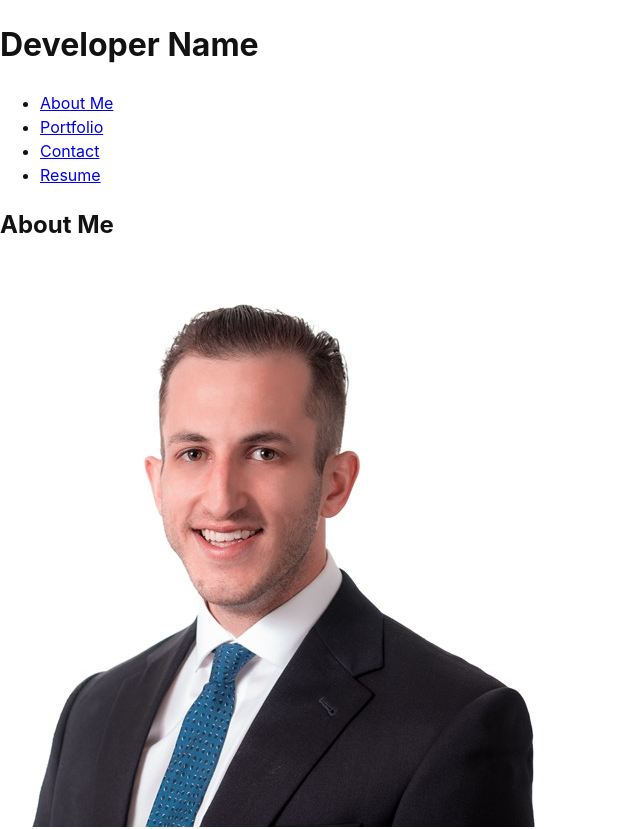
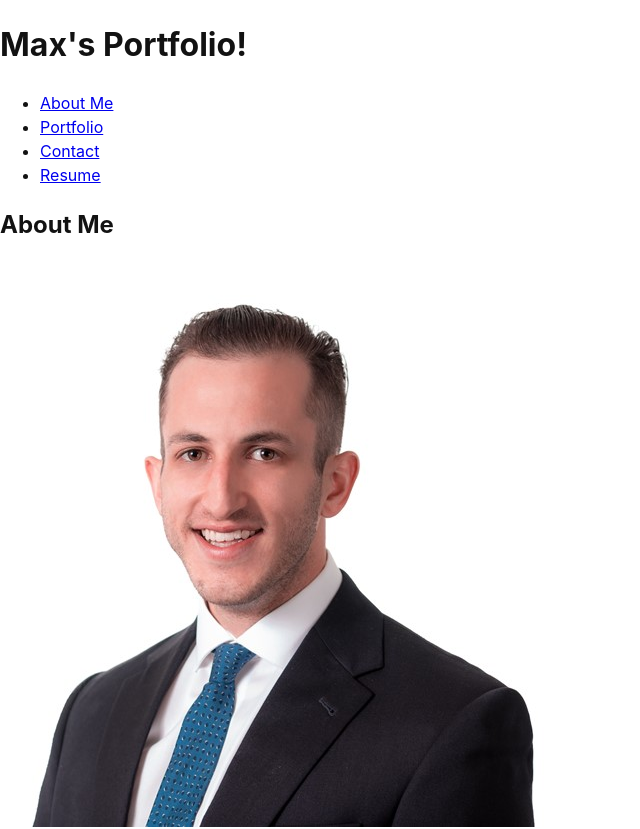
Before and after one commit to maxbonetti/super-dew-9000, a React (Vite) app: page / in a window 1280 px wide. Shown: the top 829 px of the page, without its empty margins (0-640 px from the left). Built offline with nearby package versions, Linux system fonts and the light colour scheme.

Commit message:
fixed header

```diff
--- a/src/Components/Header/index.jsx
+++ b/src/Components/Header/index.jsx
@@ -4,7 +4,7 @@ import Navigation from '../Navigation/index';
 const Header = () => {
     return (
         <header>
-            <h1>Developer Name</h1>
+            <h1>Max's Portfolio!</h1>
             <Navigation />
         </header>
     );
--- a/src/Pages/Home.jsx
+++ b/src/Pages/Home.jsx
@@ -8,7 +8,6 @@ const Home = () => {
             <div className="flex-row justify-center">
                 <h2>Welcome to my Portfolio page!</h2>
                 <br />
-                <h3>About Me</h3>
                 <br />
                 <p>Highly motivated individual experienced with over three years of commercial and residential customer service and sales
                     experience. Seeking to contribute my talent and diversify my experience in the IT industry. Dedicated coach-able team player
```
